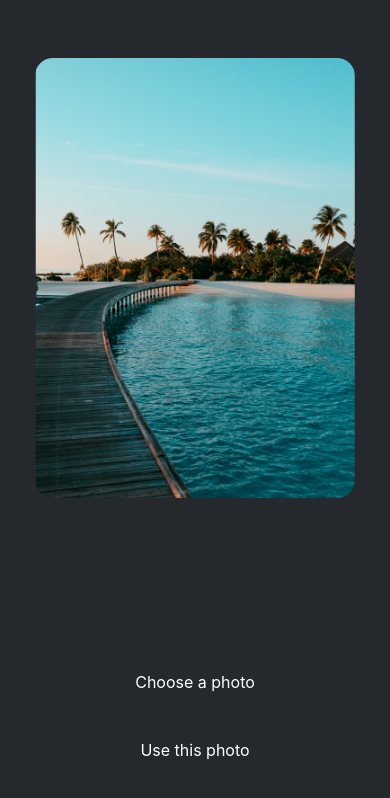
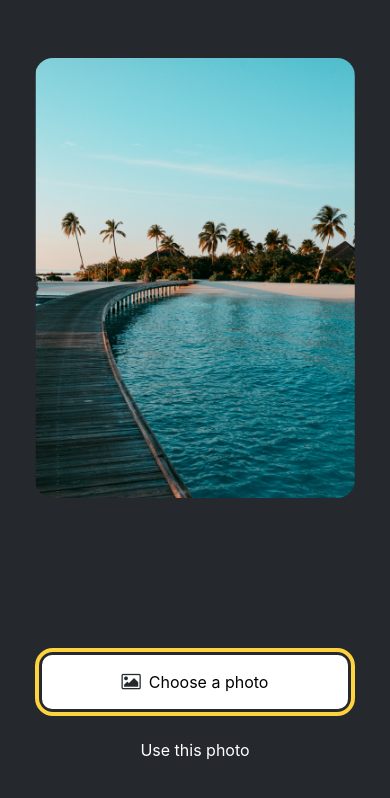
Before and after one commit to japyles/StickerSmash, a React Native app: screen / in a window 390 px wide. Shown: the top 798 px of the page. Built offline with nearby package versions, Linux system fonts and the light colour scheme.

Commit message:
added button styling

```diff
--- a/App.js
+++ b/App.js
@@ -12,7 +12,7 @@
         <ImageViewer placeholderImageSource={PlaceholderImage} />
       </View>
       <View style={styles.footerContainer}>
-        <Button label='Choose a photo' />
+        <Button label='Choose a photo' theme='primary' />
         <Button label='Use this photo' />
       </View>
       <StatusBar style='auto' />
--- a/components/Button.js
+++ b/components/Button.js
@@ -1,6 +1,33 @@
 import { StyleSheet, View, Pressable, Text } from 'react-native';
+import FontAwesome from '@expo/vector-icons/FontAwesome';
 
-const Button = ({ label }) => {
+const Button = ({ label, theme }) => {
+  if (theme == 'primary') {
+    return (
+      <View
+        style={[
+          styles.buttonContainer,
+          { borderWidth: 4, borderColor: '#ffd33d', borderRadius: 18 },
+        ]}
+      >
+        <Pressable
+          style={[styles.button, { backgroundColor: '#fff' }]}
+          onPress={() => alert('You pressed a button.')}
+        >
+          <FontAwesome
+            name='picture-o'
+            size={18}
+            color='#25292e'
+            style={styles.buttonIcon}
+          />
+          <Text style={[styles.buttonLabel, { color: '#225292e' }]}>
+            {label}
+          </Text>
+        </Pressable>
+      </View>
+    );
+  }
+
   return (
     <View style={styles.buttonContainer}>
       <Pressable
--- a/package.json
+++ b/package.json
@@ -15,7 +15,8 @@
     "react-native": "0.70.5",
     "react-dom": "18.1.0",
     "react-native-web": "~0.18.9",
-    "@expo/webpack-config": "^0.17.2"
+    "@expo/webpack-config": "^0.17.2",
+    "@expo/vector-icons": "^13.0.0"
   },
   "devDependencies": {
     "@babel/core": "^7.12.9"
```
Also changed, not shown: 1 other file (tests, documents, lock files or other folders).
